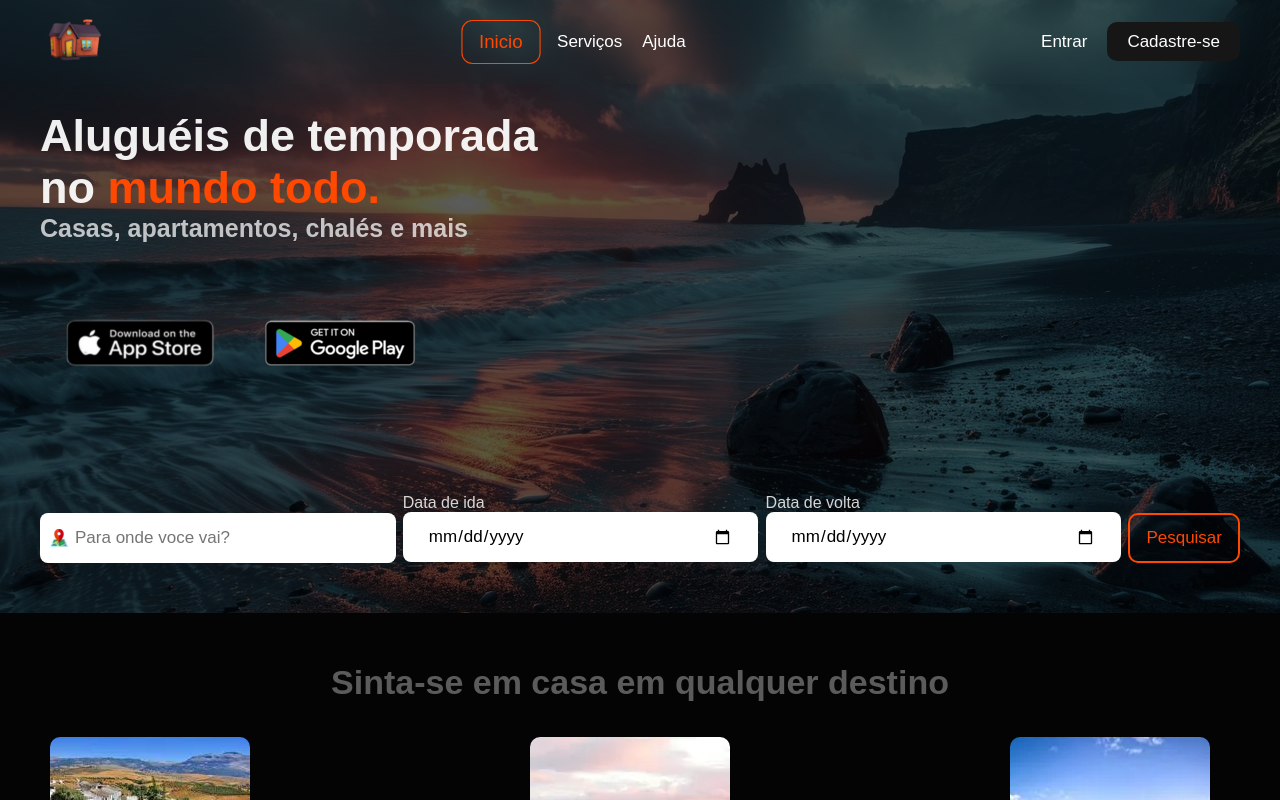
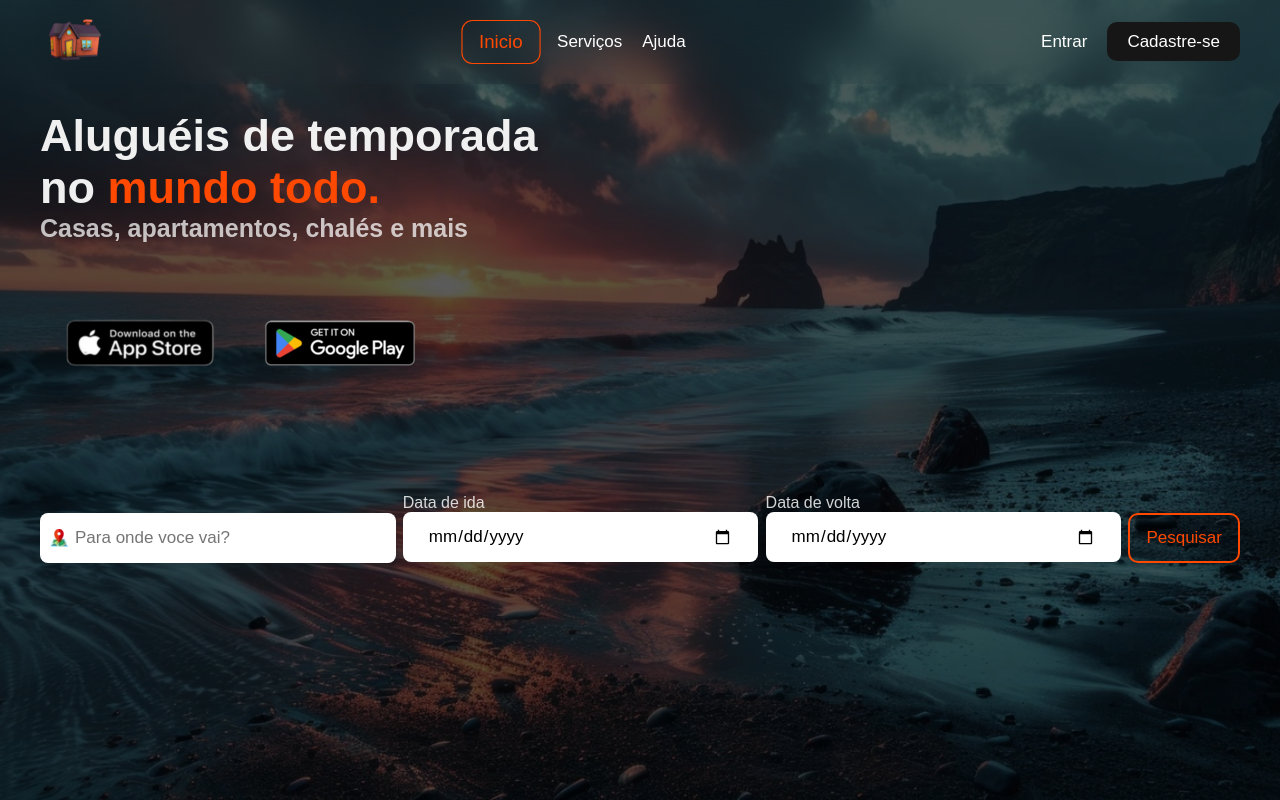
Before and after one commit to desafiogamer/AlugarCasa, an Angular app: page / in a window 1280 px wide. Shown: the top 800 px of the page. Built offline with nearby package versions, Linux system fonts and the light colour scheme.

Commit message:
Garante altura mínima da página inicial

```diff
--- a/src/app/modules/homeSpace/pages/inicio/inicio.component.css
+++ b/src/app/modules/homeSpace/pages/inicio/inicio.component.css
@@ -1,5 +1,7 @@
 #inicio {
   width: 100%;
+  min-height: 100vh;
+  min-height: 100dvh;
   background-image: url(../../../../../assets/img/paisagem.webp);
   background-position: center;
   background-size: cover;
```
